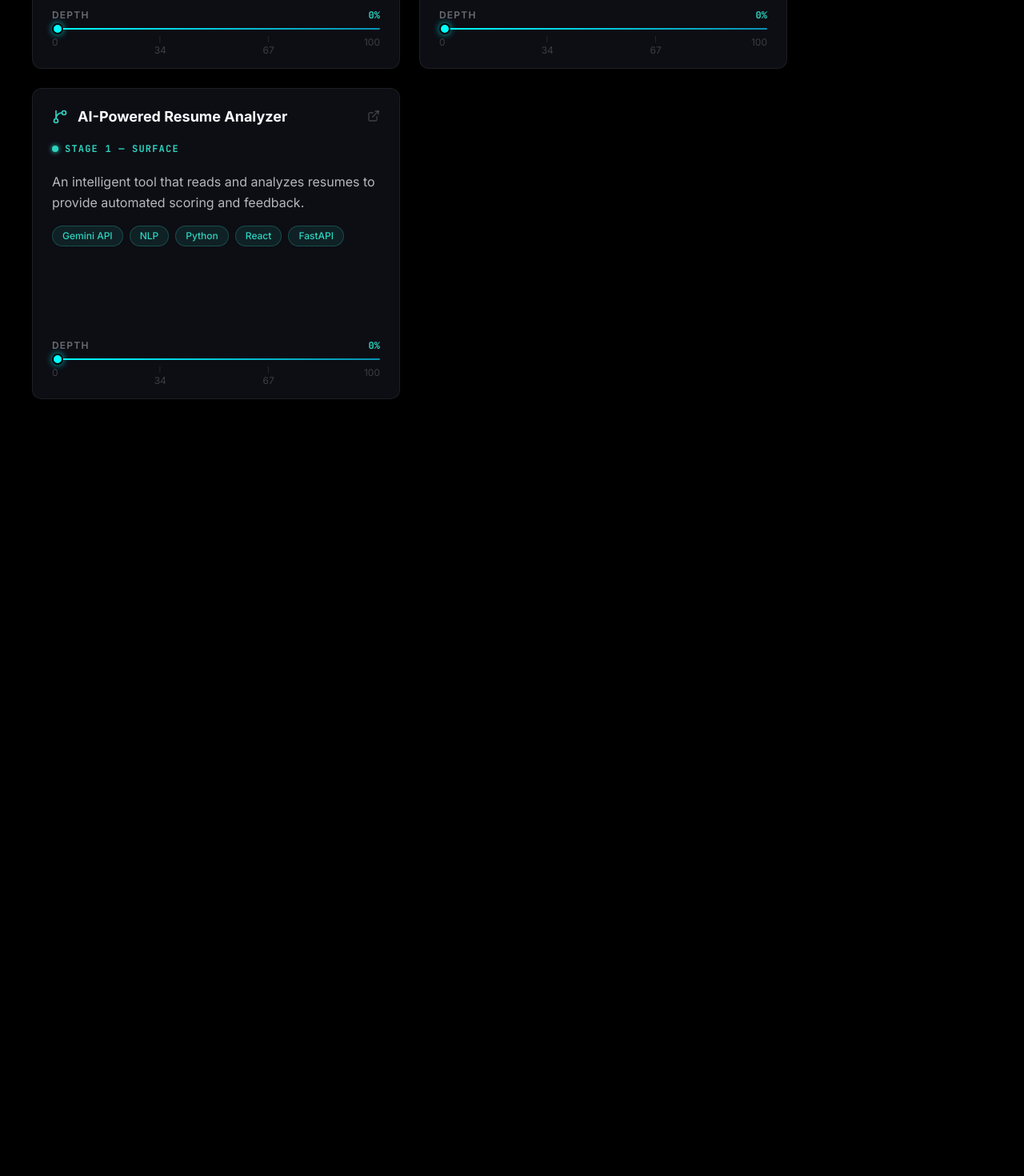
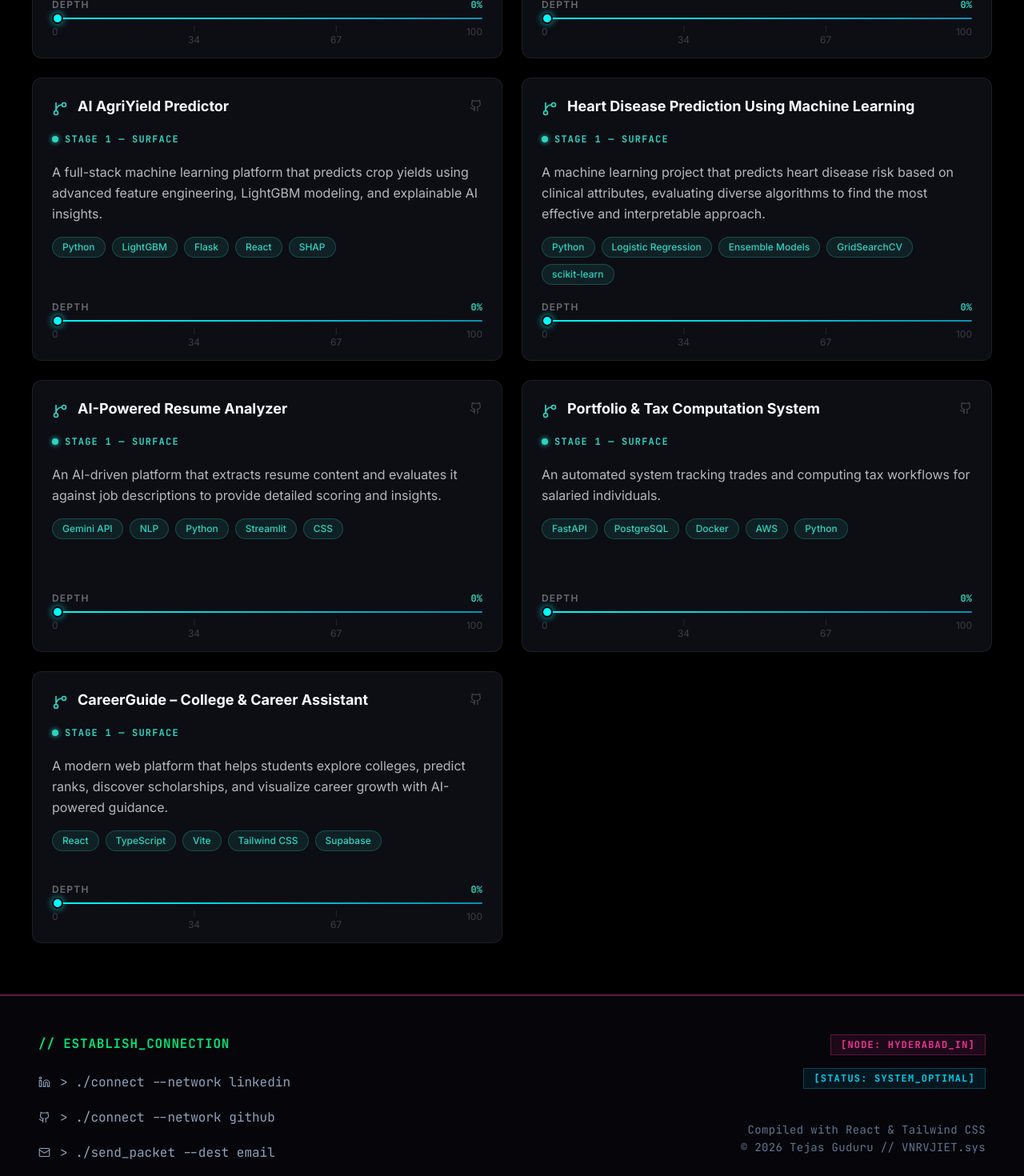
Before and after one commit to Asdortop/Tejas-Portfolio, a React (Vite) app: page /projects in a window 1280 px wide. Shown: the part 520-1990 px from the top of the page at 80% size. Before the commit the page ends 1083 px from the top, so only its background shows below. Built offline with nearby package versions, Linux system fonts and the light colour scheme.

Commit message:
Projects Page updated

```diff
--- a/src/App.jsx
+++ b/src/App.jsx
@@ -3,6 +3,7 @@ import { BrowserRouter, Routes, Route, useLocation } from 'react-router-dom';
 import { AnimatePresence } from 'framer-motion';
 
 import Navbar from './components/Navbar';
+import TerminalFooter from './components/TerminalFooter';
 import Home from './pages/Home';
 import Projects from './pages/Projects';
 import Skills from './pages/Skills';
@@ -26,9 +27,12 @@ export default function App() {
   return (
     <BrowserRouter>
       {/* background set globally on body via index.css */}
-      <div style={{ minHeight: '100vh' }}>
+      <div style={{ minHeight: '100vh', display: 'flex', flexDirection: 'column' }}>
         <Navbar />
-        <AnimatedRoutes />
+        <div style={{ flex: 1 }}>
+          <AnimatedRoutes />
+        </div>
+        <TerminalFooter />
       </div>
     </BrowserRouter>
   );
--- a/src/components/ProjectCard.jsx
+++ b/src/components/ProjectCard.jsx
@@ -1,6 +1,6 @@
 import { useState } from 'react';
 import { motion, AnimatePresence, useMotionValue, useTransform } from 'framer-motion';
-import { Terminal, Cpu, GitBranch, ExternalLink } from 'lucide-react';
+import { Terminal, Cpu, GitBranch, Github } from 'lucide-react';
 
 /* ─────────────────────────────────────────────
    Stage helpers
@@ -32,7 +32,7 @@ function SereneView({ stateA, tags }) {
     return (
         <motion.div key="serene" variants={fadeSlide} initial="initial" animate="animate" exit="exit"
             className="flex flex-col gap-4">
-            <p className="leading-relaxed text-base" style={{ color: 'rgba(248,250,252,0.72)', fontFamily: 'var(--font-sans)' }}>
+            <p className="leading-relaxed text-base line-clamp-4" style={{ color: 'rgba(248,250,252,0.72)', fontFamily: 'var(--font-sans)' }}>
                 {stateA}
             </p>
             <div className="flex flex-wrap gap-2">
@@ -181,7 +181,7 @@ function GlitchView({ stateB, tags, title, image }) {
 /* ─────────────────────────────────────────────
    Main ProjectCard Component
 ───────────────────────────────────────────── */
-export default function ProjectCard({ title, stateA, stateB, tags, image, index }) {
+export default function ProjectCard({ title, stateA, stateB, tags, image, index, githubUrl }) {
     const [depth, setDepth] = useState(0);
     const stage = getStage(depth);
 
@@ -238,8 +238,7 @@ export default function ProjectCard({ title, stateA, stateB, tags, image, index
             }}
             style={{
                 width: '100%',
-                maxWidth: stageMaxWidth,
-                minWidth: 300,
+                height: '100%',
                 background: bgColor,
                 borderColor: borderColorMV,
                 borderWidth: stage === 3 ? 2 : 1,
@@ -250,15 +249,19 @@ export default function ProjectCard({ title, stateA, stateB, tags, image, index
                 transition: 'box-shadow 0.5s ease, border-radius 0.4s ease, border-width 0.3s ease',
             }}
         >
-            <div className="relative p-6 flex flex-col gap-5">
+            <div className="relative p-6 flex flex-col gap-5 h-full">
 
                 {/* Header */}
                 <div className="flex items-start justify-between gap-4">
-                    <div className="flex items-center gap-3">
+                    <div className="flex items-start gap-3 min-w-0">
+                        {/* Icon — never shrinks */}
+                        <div className="shrink-0 mt-1">
                             {stage === 3
                                 ? <Cpu size={20} style={{ color: '#D946EF' }} />
                                 : <GitBranch size={20} style={{ color: '#2DD4BF' }} />
                             }
+                        </div>
+                        {/* Title — wraps freely */}
                         <motion.h3
                             className="font-bold text-lg leading-tight"
                             style={{
@@ -270,17 +273,27 @@ export default function ProjectCard({ title, stateA, stateB, tags, image, index
                             {stage === 3 ? `> ${title.toUpperCase()}` : title}
                         </motion.h3>
                     </div>
-                    <ExternalLink
+                    {githubUrl && (
+                        <a
+                            href={githubUrl}
+                            target="_blank"
+                            rel="noopener noreferrer"
+                            className="shrink-0 mt-0.5"
+                            style={{ display: 'flex', lineHeight: 0 }}
+                        >
+                            <Github
                                 size={16}
-                        className="shrink-0 mt-0.5 cursor-pointer"
                                 style={{
                                     color: stage === 3 ? '#D946EF' : 'rgba(248,250,252,0.3)',
                                     opacity: 0.7,
                                     transition: 'opacity 0.2s, color 0.2s',
+                                    cursor: 'pointer',
                                 }}
                                 onMouseEnter={e => { e.currentTarget.style.opacity = 1; }}
                                 onMouseLeave={e => { e.currentTarget.style.opacity = 0.7; }}
                             />
+                        </a>
+                    )}
                 </div>
 
                 {/* Stage badge */}
@@ -296,8 +309,8 @@ export default function ProjectCard({ title, stateA, stateB, tags, image, index
                     </span>
                 </div>
 
-                {/* Animated content */}
-                <div className="min-h-[190px]">
+                {/* Animated content — flex-1 grows to fill available space, pushing slider to bottom */}
+                <div className="flex-1 overflow-hidden" style={{ minHeight: '140px' }}>
                     <AnimatePresence mode="wait">
                         {stage === 1 && <SereneView key="serene" stateA={stateA} tags={tags} />}
                         {stage === 2 && <ImageView key="image" image={image} title={title} />}
--- /dev/null
+++ b/src/components/TerminalFooter.jsx
@@ -0,0 +1,75 @@
+import { Github, Linkedin, Mail } from 'lucide-react';
+
+const LINKS = [
+    {
+        icon: Linkedin,
+        label: '> ./connect --network linkedin',
+        href: 'https://www.linkedin.com/in/tejas-guduru/',
+    },
+    {
+        icon: Github,
+        label: '> ./connect --network github',
+        href: 'https://github.com/Asdortop',
+    },
+    {
+        icon: Mail,
+        label: '> ./send_packet --dest email',
+        href: 'mailto:tejasnarayanaguduru@gmail.com',
+    },
+];
+
+export default function TerminalFooter() {
+    return (
+        <footer className="w-full border-t-2 border-pink-500/40 bg-[#05050A] p-8 md:p-12">
+            <div className="grid grid-cols-1 md:grid-cols-2 gap-10 max-w-7xl mx-auto font-mono text-sm md:text-base">
+
+                {/* ── LEFT: Connection Terminal ── */}
+                <div>
+                    <p className="text-green-400 mb-6 font-bold tracking-wider">
+                        // ESTABLISH_CONNECTION
+                    </p>
+
+                    <div className="flex flex-col gap-5">
+                        {LINKS.map(({ icon: Icon, label, href }) => (
+                            <a
+                                key={href}
+                                href={href}
+                                target={href.startsWith('http') ? '_blank' : undefined}
+                                rel="noopener noreferrer"
+                                className="group flex items-center gap-3 text-slate-400 no-underline transition-all duration-300"
+                            >
+                                <Icon
+                                    size={15}
+                                    strokeWidth={1.8}
+                                    className="transition-all duration-300 group-hover:text-cyan-400 group-hover:[filter:drop-shadow(0_0_6px_#00FFFF)] flex-shrink-0"
+                                />
+                                <span className="transition-all duration-300 group-hover:text-cyan-400 group-hover:translate-x-2 group-hover:[text-shadow:0_0_10px_rgba(0,255,255,0.7)]">
+                                    {label}
+                                </span>
+                            </a>
+                        ))}
+                    </div>
+                </div>
+
+                {/* ── RIGHT: System Status & Log ── */}
+                <div className="flex flex-col md:items-end gap-4">
+
+                    {/* Status badges */}
+                    <span className="bg-pink-500/10 text-pink-500 px-3 py-1 border border-pink-500/30 tracking-widest text-xs font-bold w-fit">
+                        [NODE: HYDERABAD_IN]
+                    </span>
+                    <span className="bg-cyan-500/10 text-cyan-400 px-3 py-1 border border-cyan-500/30 tracking-widest text-xs font-bold w-fit">
+                        [STATUS: SYSTEM_OPTIMAL]
+                    </span>
+
+                    {/* Build log */}
+                    <div className="text-slate-500 mt-6 text-xs md:text-sm md:text-right text-left leading-relaxed tracking-wide">
+                        <p>Compiled with React &amp; Tailwind CSS</p>
+                        <p>© 2026 Tejas Guduru // VNRVJIET.sys</p>
+                    </div>
+                </div>
+
+            </div>
+        </footer>
+    );
+}
--- a/src/pages/Projects.jsx
+++ b/src/pages/Projects.jsx
@@ -14,6 +14,57 @@ const PROJECTS = [
             'SYS.3: Integrated Whisper API for speech-to-text yielding 140% faster query resolution.',
         ],
         tags: ['Python', 'RAG', 'Pinecone', 'Gemini API', 'Whisper', 'NLP'],
+        githubUrl: 'https://github.com/Asdortop/Medical-Chatbot',
+    },
+    {
+        title: 'A Survey on Geometric and Temporal Deep Learning Architectures for Financial Time Series Forecasting',
+        image: '/img-financial-dl-survey.svg',
+        stateA: 'A comprehensive survey proposing a hybrid Geometric-Temporal Deep Learning framework that integrates spatial market structures with temporal convolution for robust financial forecasting.',
+        stateB: [
+            'SYS.1: Integrated Graph Signal Processing and Laplacian diffusion to isolate local mispricing and quantify market smoothness.',
+            'SYS.2: Applied Topological Data Analysis (TDA) using persistent homology to detect structural regime shifts and systemic fragility.',
+            'SYS.3: Championed Causal Temporal Convolutional Networks (TCN) over standard LSTMs for capturing long-range dependencies without data leakage.'
+        ],
+        tags: ['Geometric Deep Learning ', 'TCN ', 'Spectral Graph Theory ', 'Topological Data Analysis ', 'Algorithmic Trading '],
+        githubUrl: null,
+    },
+    {
+        title: 'AI AgriYield Predictor',
+        image: '/img-agriyield-predictor.svg',
+        stateA:
+            'A full-stack machine learning platform that predicts crop yields using advanced feature engineering, LightGBM modeling, and explainable AI insights.',
+        stateB: [
+            'SYS.1: Built an end-to-end ML pipeline with target encoding, interaction features, and Optuna-based hyperparameter tuning to achieve 88% R² accuracy.',
+            'SYS.2: Integrated SHAP-based explainable AI to provide transparent, per-prediction feature contribution analysis for stakeholders.',
+            'SYS.3: Developed a React + Flask production-ready web app with real-time predictions (~50ms) and interactive visualizations.',
+        ],
+        tags: ['Python', 'LightGBM', 'Flask', 'React', 'SHAP'],
+        githubUrl: 'https://github.com/Asdortop/AI_AgriYield_Predictor-TejasGuduru',
+    },
+    {
+        title: 'Heart Disease Prediction Using Machine Learning',
+        image: '/img-heart-disease-prediction.svg',
+        stateA: 'A machine learning project that predicts heart disease risk based on clinical attributes, evaluating diverse algorithms to find the most effective and interpretable approach.',
+        stateB: [
+            'SYS.1: Built a robust data pipeline utilizing IQR capping for outliers and StandardScaler for feature normalization.',
+            'SYS.2: Evaluated base models, advanced boosters, and built soft voting and stacking classifiers, optimizing via GridSearchCV.',
+            'SYS.3: Identified Logistic Regression as optimal (86.17% accuracy), prioritizing clinical interpretability over the complex ensembles.'
+        ],
+        tags: ['Python ', 'Logistic Regression ', 'Ensemble Models ', 'GridSearchCV ', 'scikit-learn'],
+        githubUrl: null
+    },
+    {
+        title: 'AI-Powered Resume Analyzer',
+        image: '/img-resume-analyzer.svg',
+        stateA:
+            'An AI-driven platform that extracts resume content and evaluates it against job descriptions to provide detailed scoring and insights.',
+        stateB: [
+            'SYS.1: Integrated Gemini API with custom prompt engineering to deliver structured resume analysis and ATS-based evaluation.',
+            'SYS.2: Analyzed resumes against job descriptions to generate strengths, weaknesses, improvement suggestions, and category-wise ratings.',
+            'SYS.3: Visualized performance scores (technical skills, experience, projects, soft skills) using interactive bar charts with Streamlit UI.',
+        ],
+        tags: ['Gemini API', 'NLP', 'Python', 'Streamlit', 'CSS'],
+        githubUrl: 'https://github.com/Asdortop/ResumeAIze',
     },
     {
         title: 'Portfolio & Tax Computation System',
@@ -25,18 +76,20 @@ const PROJECTS = [
             'SYS.2: Deployed containerized services via Docker on AWS for high availability.',
         ],
         tags: ['FastAPI', 'PostgreSQL', 'Docker', 'AWS', 'Python'],
+        githubUrl: 'https://github.com/Asdortop/Position_Tracker',
     },
     {
-        title: 'AI-Powered Resume Analyzer',
-        image: '/img-resume-analyzer.svg',
+        title: 'CareerGuide – College & Career Assistant',
+        image: '/img-career-guide.svg',
         stateA:
-            'An intelligent tool that reads and analyzes resumes to provide automated scoring and feedback.',
+            'A modern web platform that helps students explore colleges, predict ranks, discover scholarships, and visualize career growth with AI-powered guidance.',
         stateB: [
-            'SYS.1: Integrated NLP models via Gemini API for structured ATS-optimized feedback.',
-            'SYS.2: Delivered feedback on 80%+ of resumes with 95% parsing accuracy.',
-            'SYS.3: Boosted user engagement by 60% through intelligent recommendation engine.',
+            'SYS.1: Built College Finder with advanced filters, interactive map view, and detailed institution insights for informed decision-making.',
+            'SYS.2: Integrated Rank Predictor, Scholarship Finder, and AI Mentor to provide personalized academic and career recommendations.',
+            'SYS.3: Developed dynamic Timeline and Career Tree visualizations using d3/recharts with a fully responsive Tailwind + shadcn/ui interface.',
         ],
-        tags: ['Gemini API', 'NLP', 'Python', 'React', 'FastAPI'],
+        tags: ['React', 'TypeScript', 'Vite', 'Tailwind CSS', 'Supabase'],
+        githubUrl: 'https://github.com/Asdortop/CareerGuide_SIH_2025',
     },
 ];
 
@@ -70,20 +123,19 @@ export default function Projects() {
                         </p>
                     </motion.div>
 
-                    {/* Card grid — flex-wrap so layout FLIP reflows siblings */}
-                    <motion.div
-                        layout
+                    {/* Card grid — 2-column CSS grid so cards fill width evenly */}
+                    <div
                         style={{
-                            display: 'flex',
-                            flexWrap: 'wrap',
+                            display: 'grid',
+                            gridTemplateColumns: 'repeat(auto-fill, minmax(420px, 1fr))',
                             gap: '1.5rem',
-                            alignItems: 'flex-start',
+                            alignItems: 'stretch',
                         }}
                     >
                         {PROJECTS.map((project, i) => (
                             <ProjectCard key={project.title} index={i} {...project} />
                         ))}
-                    </motion.div>
+                    </div>
                 </div>
             </section>
         </PageShell>
```
Lines whose indentation alone changed are shown as unchanged.
